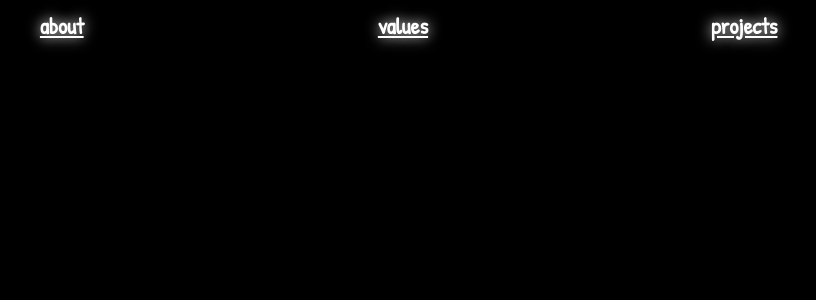
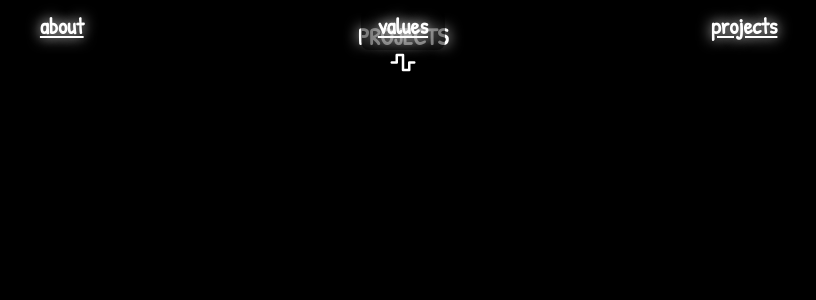
Before and after one commit to TJ-Feledy/Portfolio, a React (Create React App) app in the folder portfolio/: page /projects in a window 1280 px wide. Shown: the top 300 px of the page, without its empty margins (237-1053 px from the left). Built offline with nearby package versions, Linux system fonts and the light colour scheme.

Commit message:
Created projects component and added route

```diff
--- a/portfolio/src/App.js
+++ b/portfolio/src/App.js
@@ -7,6 +7,7 @@ import Home from './components/Home.js'
 import Values from './components/Values.js'
 import About from './components/About.js'
 import Nav from './components/Nav.js'
+import Projects from './components/Projects';
 
 function App({ location }) {
 
@@ -42,6 +43,7 @@ function App({ location }) {
               <Route exact path='/' render={props => <Home {...props} /> } />
               <Route path='/about' render={props => <About {...props} /> } />
               <Route path='/values' render={props => <Values {...props} /> } />
+              <Route path='/projects' render={props => <Projects {...props} /> } />
             </Switch>
           </section>
         </CSSTransition>
--- a/portfolio/src/components/Nav.js
+++ b/portfolio/src/components/Nav.js
@@ -6,7 +6,7 @@ function Nav() {
     <div className='Nav'>
       <Link to='/about' className='navLink'>about</Link>
       <Link to='/values' className='navLink'>values</Link>
-      <Link to='/' className='navLink'>projects</Link>
+      <Link to='/projects' className='navLink'>projects</Link>
     </div>
   )
 }
--- /dev/null
+++ b/portfolio/src/components/Projects.js
@@ -0,0 +1,20 @@
+import React from 'react'
+
+
+
+
+
+class Projects extends React.Component {
+  render() {
+    return (
+      <div className='Projects'>
+        <h1 className='aboutHeader'>PROJECTS</h1>
+        <div className='iconContainer'>
+        <i className="fas fa-wave-square fa-lg"></i>
+        </div>
+      </div>
+      )
+  }
+}
+
+export default Projects
```
